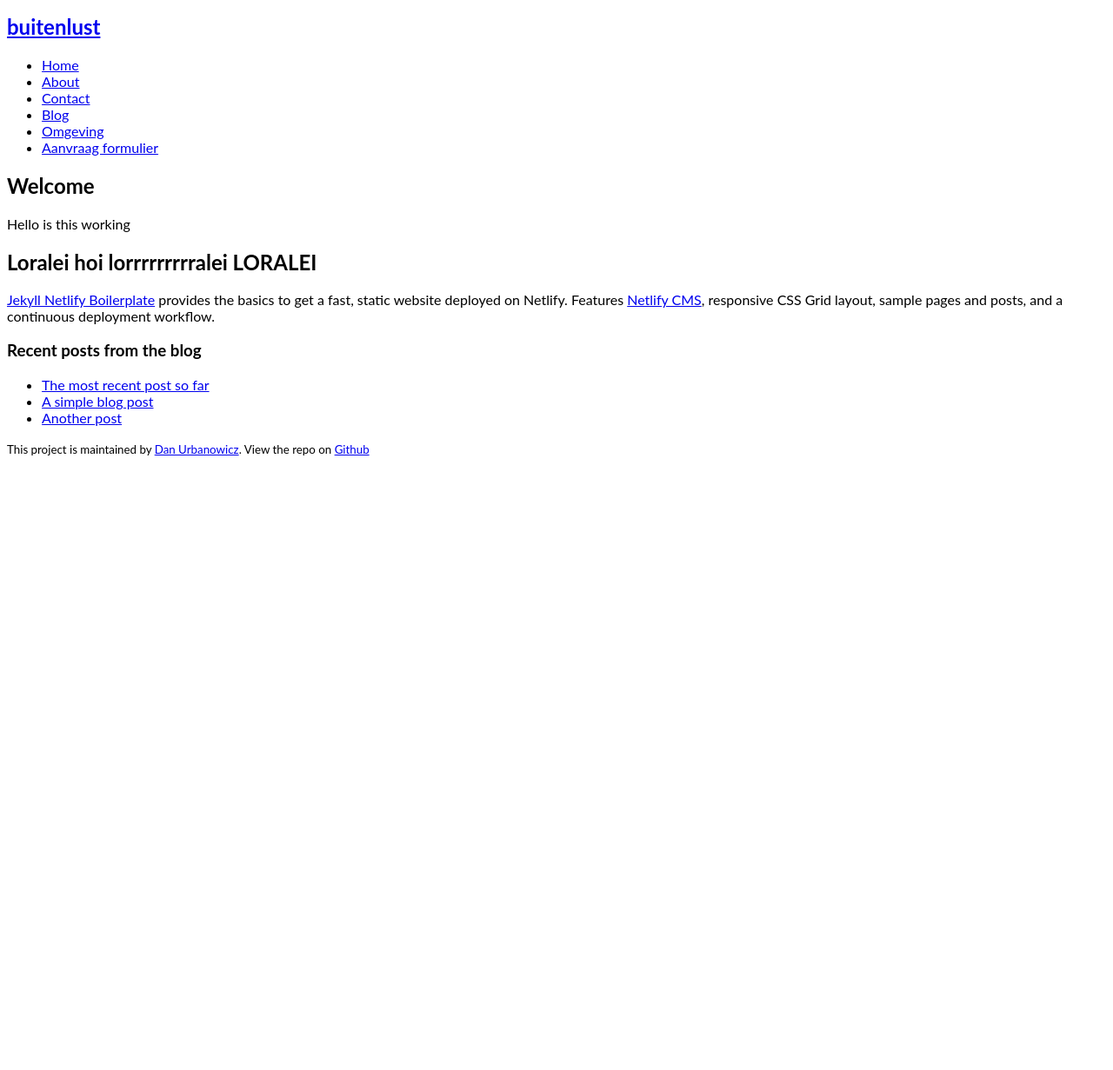
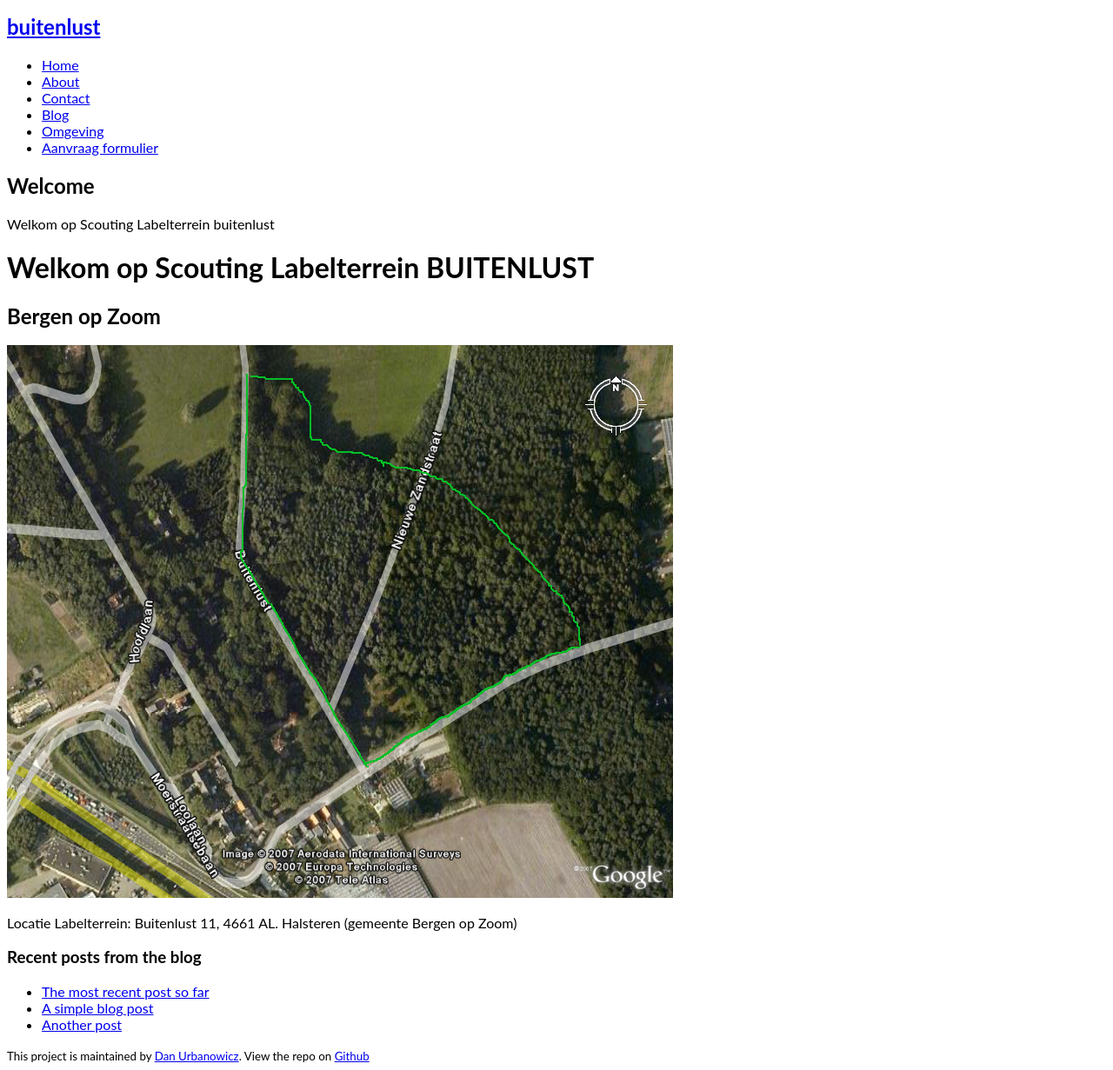
Before and after one commit to bartvantilburgwagemakers/buitenlust, a Jekyll site: the page built from pages/index.md, in a window 1280 px wide, cut to the strip 112-1343 px from the top of the page. Shown: the whole strip at 87% size. Built offline with Jekyll 4.4.1, drawn with Linux system fonts in a browser that asks for light colours; before the commit the page ends 900 px from its top, so only the background shows below that.

```diff
--- a/pages/index.md
+++ b/pages/index.md
@@ -4,15 +4,13 @@ title: Welcome
 permalink: /
 section: home
 intro_paragraph: >
-  Hello is this working
+  Welkom op Scouting Labelterrein buitenlust
+---
 
-  ## Loralei hoi
-  lorrrrrrrrralei
-  LORALEI
+# Welkom op Scouting Labelterrein BUITENLUST
 
-  [Jekyll Netlify Boilerplate](https://github.com/danurbanowicz/jekyll-netlify-boilerplate)
-  provides the basics to get a fast, static website deployed on Netlify.
-  Features [Netlify CMS](https://www.netlifycms.org), responsive
-  CSS Grid layout, sample
-  pages and posts, and a continuous deployment workflow.
----
+## Bergen op Zoom
+
+![lucht foto terein](../assets/img/overzichtsfoto.jpg)
+
+Locatie Labelterrein: Buitenlust 11, 4661 AL. Halsteren (gemeente Bergen op Zoom)
```
Also changed, not shown: pages/info.md (added, +44 -0 lines).
